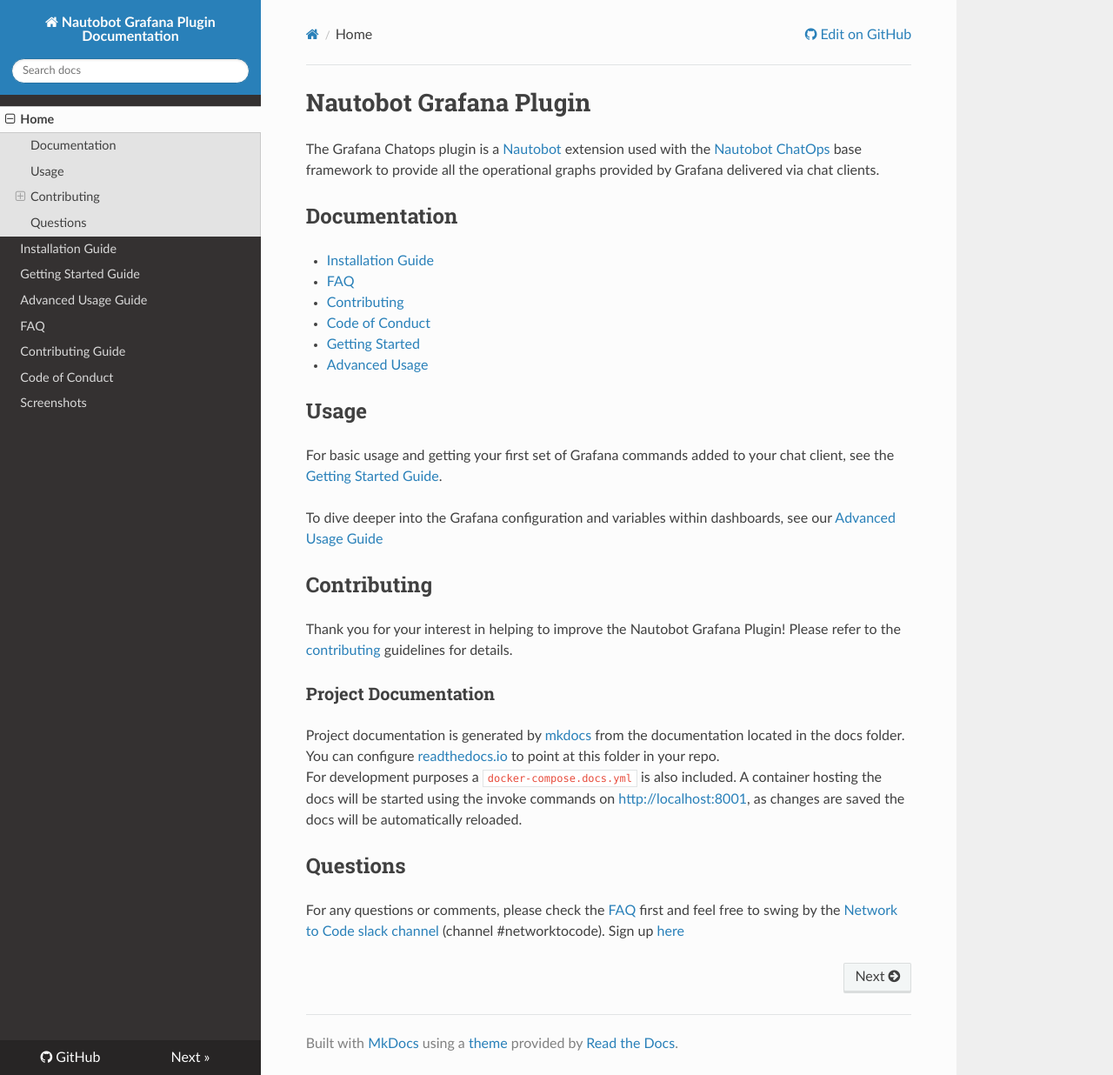
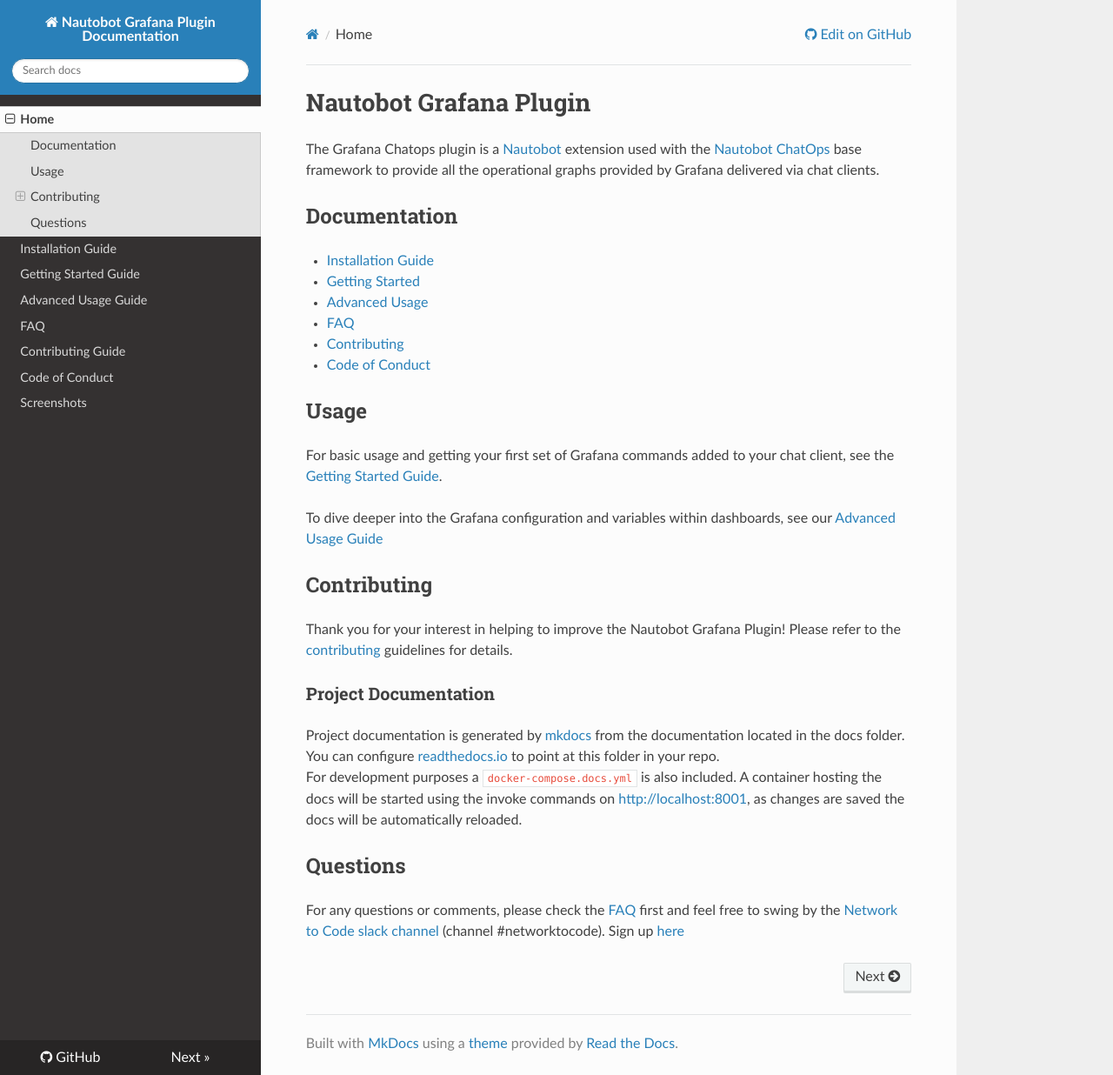
Before and after one commit to nautobot/nautobot-plugin-chatops-grafana, an MkDocs documentation site: the page built from docs/index.md, in a window 1280 px wide and 1236 px high. Shown: the whole window at 87% size. Built offline with MkDocs 1.6.1, drawn with Linux system fonts in a browser that asks for light colours; nearby versions of some CDN libraries.

Commit message:
Update documentation TOC ordering.

```diff
--- a/docs/index.md
+++ b/docs/index.md
@@ -6,11 +6,11 @@
 
 ## Documentation
  * [Installation Guide](installation.md)
+ * [Getting Started](getting_started.md)
+ * [Advanced Usage](advanced_usage.md)
  * [FAQ](faq.md)
  * [Contributing](contributing.md)
  * [Code of Conduct](code_of_conduct.md)
- * [Getting Started](getting_started.md)
- * [Advanced Usage](advanced_usage.md)
 
 
 ## Usage
```
Also changed, not shown: README.md (+2 -2 lines).
